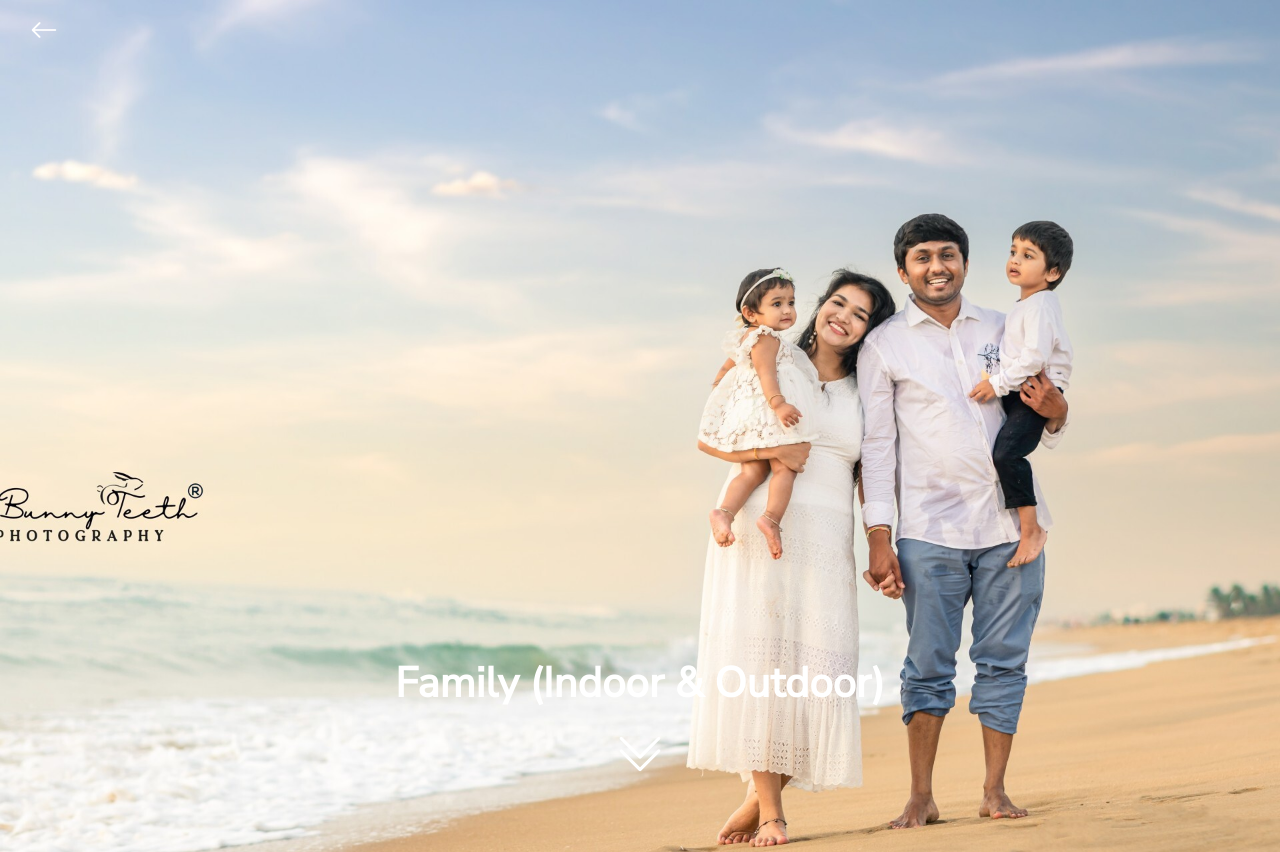
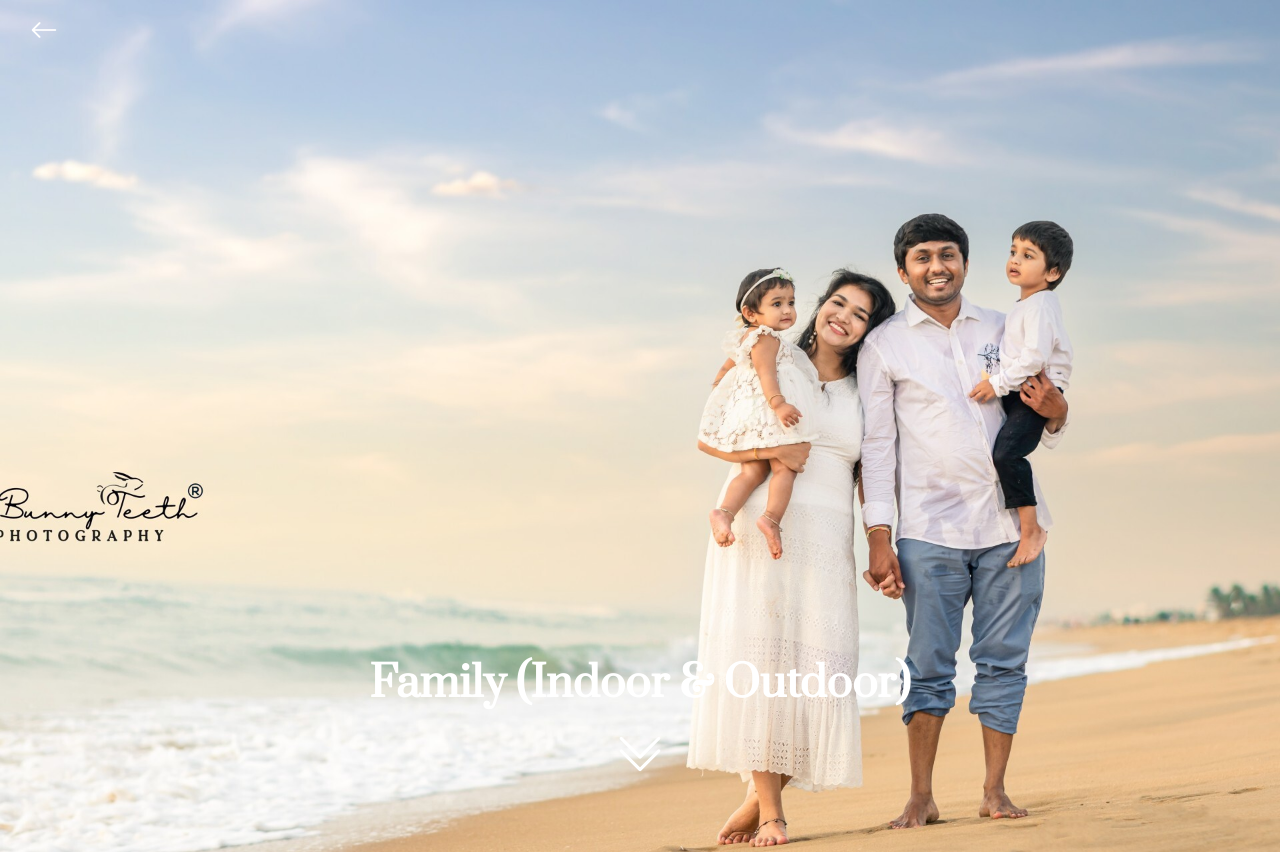
Before and after one commit to soft-glimpse/tbtfinal, a plain HTML site: page services/family.html in a window 1280 px wide. Shown: the top 852 px of the page. Drawn offline with Linux system fonts and the light colour scheme; a web font is replaced by a local one.

Commit message:
Made Changes

```diff
--- a/assets/css/service.css
+++ b/assets/css/service.css
@@ -50,7 +50,7 @@
 }
 
 .main-heading {
-    font-family: 'Nunito Sans', sans-serif;
+    font-family: 'Prata',Georgia,"Times New Roman",serif;
     font-weight: bold;
     color: #ffffff;
     font-size: 42px;
--- a/services/family.html
+++ b/services/family.html
@@ -18,6 +18,7 @@
     <link rel="preconnect" href="https://fonts.googleapis.com">
     <link rel="preconnect" href="https://fonts.gstatic.com" crossorigin>
     <link href="https://fonts.googleapis.com/css2?family=Alegreya:wght@500&family=Crimson+Text&family=DM+Sans:wght@600&family=Nunito+Sans&family=Raleway&family=Roboto&family=Simonetta:ital@1&display=swap" rel="stylesheet">
+  <link href="https://fonts.googleapis.com/css2?family=Prata&display=swap" rel="stylesheet">
 
 </head>
 
```
Also changed, not shown: services/baby.html (+1 -0 lines), services/cakesmash.html (+1 -0 lines), services/maternity.html (+1 -0 lines), services/newborn.html (+1 -0 lines), services/others.html (+1 -0 lines), services/sitter.html (+1 -0 lines), services/toddler.html (+1 -0 lines).
